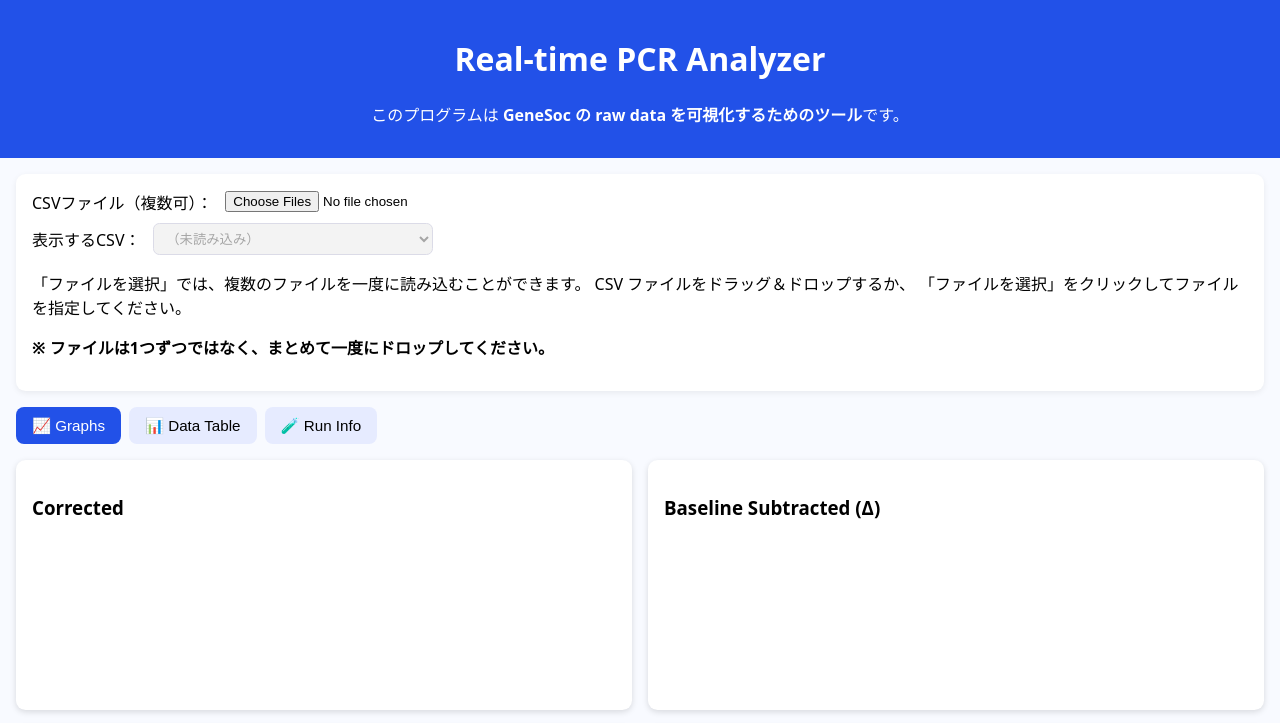
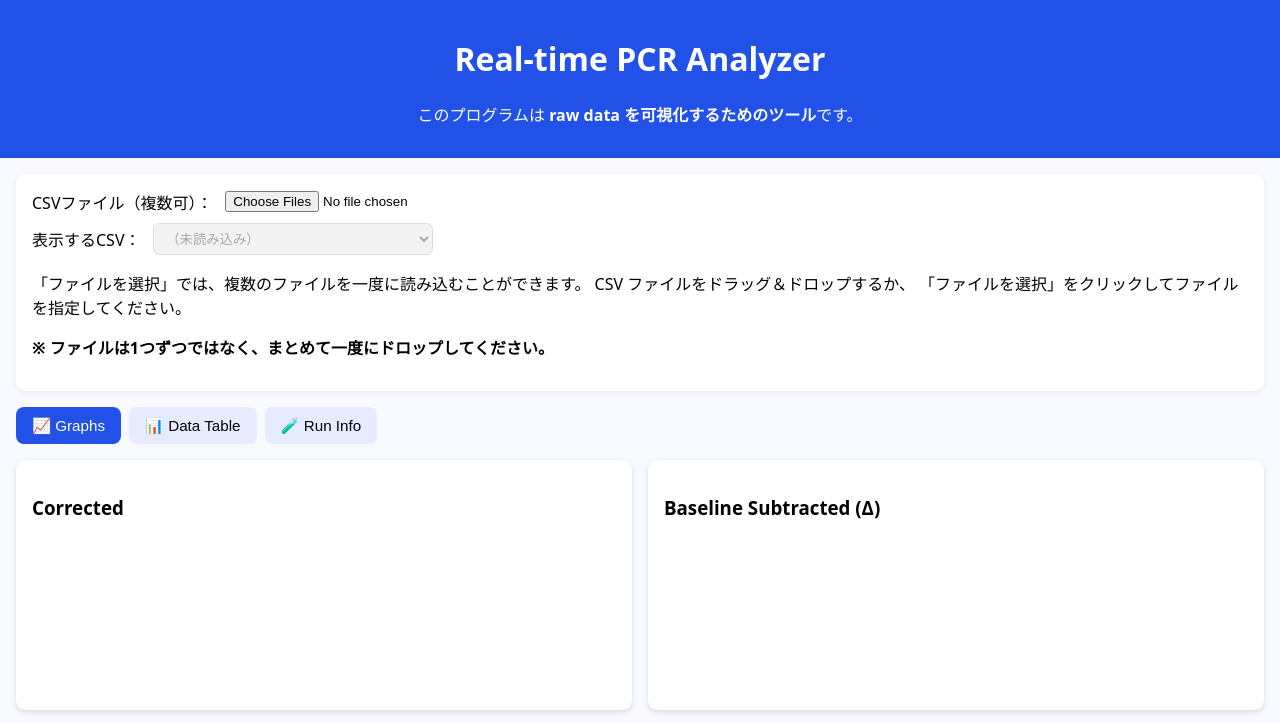
Before and after one commit to somekata/RealTimePCRanalyzer, a plain HTML site: page index.html in a window 1280 px wide. Shown: the top 723 px of the page. Drawn offline with nearby package versions, Linux system fonts and the light colour scheme.

Commit message:
Add files via upload

```diff
--- a/index.html
+++ b/index.html
@@ -13,7 +13,7 @@
       <div class="description">
         <p>
           このプログラムは
-          <strong>GeneSoc の raw data を可視化するためのツール</strong>です。
+          <strong>raw data を可視化するためのツール</strong>です。
         </p>
       </div>
       <!-- ★ ここまで ★ -->
```
